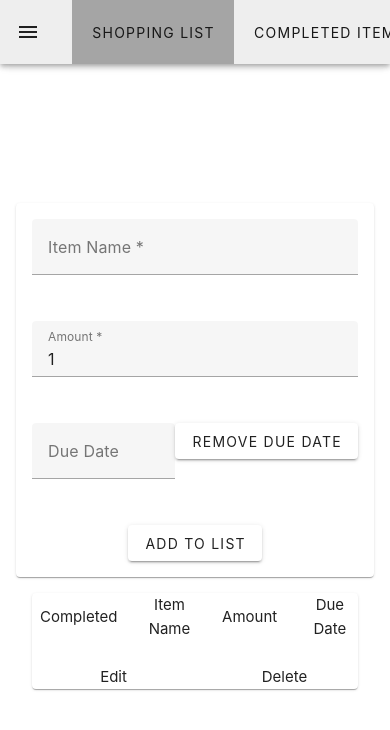
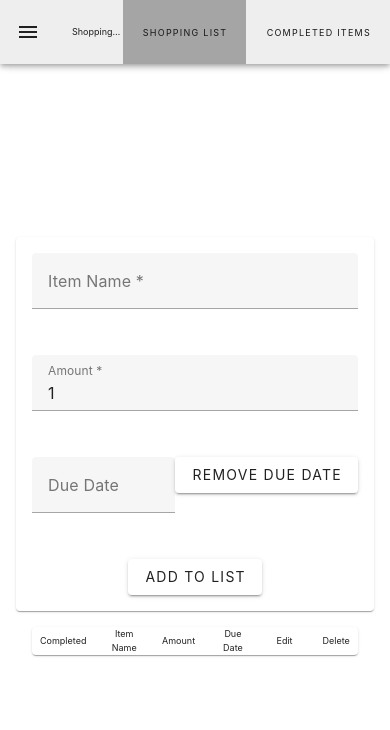
Before and after one commit to tlorius/ShoppingListPWA, a Vue app: page / in a window 390 px wide. Shown: the top 730 px of the page. Built offline with nearby package versions, Linux system fonts and the light colour scheme.

Commit message:
adjusted font sizes for small screens

```diff
--- a/src/App.vue
+++ b/src/App.vue
@@ -1,31 +1,37 @@
 <script setup>
 import { RouterLink, RouterView } from "vue-router";
+import { useDisplay } from 'vuetify'
+const { smAndDown } = useDisplay()
 </script>
 
 <template>
   <v-app>
-    <v-app-bar app><v-toolbar>
-    <v-app-bar-nav-icon @click.stop="drawer = !drawer"></v-app-bar-nav-icon>
-    <v-toolbar-title>Shopping List</v-toolbar-title>
-    <v-spacer></v-spacer>
-    <v-toolbar-items>
-      <v-btn text :class="{ 'custom-active-link': $route.path === '/' }"><RouterLink to="/">Shopping List</RouterLink></v-btn>
-      <v-btn text :class="{ 'custom-active-link': $route.path === '/completed' }"><RouterLink to="/completed">Completed Items</RouterLink></v-btn>
-    </v-toolbar-items>
-  </v-toolbar></v-app-bar>
+    <v-app-bar app>
+      <v-toolbar>
+        <v-app-bar-nav-icon @click.stop="drawer = !drawer"></v-app-bar-nav-icon>
+        <v-toolbar-title :class="{ 'text-xs': smAndDown }" >Shopping List</v-toolbar-title>
+          <v-toolbar-items>
+            <v-btn text :class="{ 'custom-active-link': $route.path === '/' }">
+              <RouterLink :class="{ 'text-xs': smAndDown }"  to="/">Shopping List</RouterLink>
+            </v-btn>
+            <v-btn text :class="{ 'custom-active-link': $route.path === '/completed' }">
+              <RouterLink :class="{ 'text-xs': smAndDown }" to="/completed">Completed Items</RouterLink>
+            </v-btn>
+          </v-toolbar-items>
+      </v-toolbar>
+    </v-app-bar>
 
-
-
-
-      <v-main class="d-flex align-center justify-center" style="min-height: 300px;">
-        <RouterView />
+    <v-main class="d-flex align-center justify-center" style="min-height: 300px;">
+        <RouterView :class="{ 'text-xs': smAndDown }"/>
       </v-main>
   </v-app>
-
 </template>
 
 <style scoped>
 .custom-active-link {
   background-color: var(--vt-c-divider-dark-2);
 }
+.text-xs{
+  font-size: 9px;
+}
 </style>
--- a/src/components/ShoppingList.vue
+++ b/src/components/ShoppingList.vue
@@ -17,7 +17,7 @@
 <template>
 
     <v-container>
-        <v-card class="pl-2 text-center">
+        <v-card class="pl-2 pr-2 text-center">
             <v-row align="center">
                 <v-col>Completed</v-col>
                 <v-col>Item Name</v-col>
```
